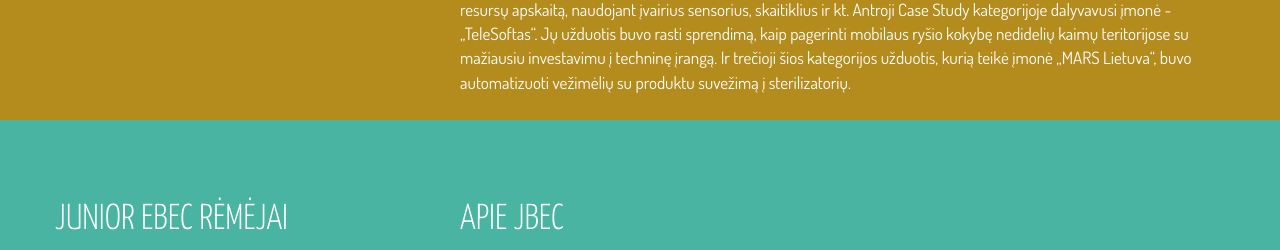
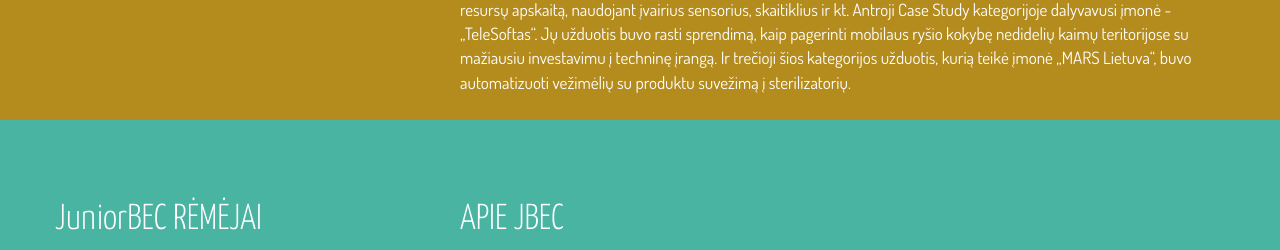
Before and after one commit to marval2/ebeclt, a PHP site: page / in a window 1280 px wide. Shown: the part 2745-2995 px from the top of the page. Run offline with PHP 8.4, Linux system fonts and the light colour scheme; some libraries are stand-ins or nearby versions.

Commit message:
Pataisyta JuniorBEC antraštė

```diff
--- a/css/main.css
+++ b/css/main.css
@@ -803,3 +803,7 @@ h2 {
 #footer a:hover {
   color:#1B7B98
 }
+
+#jbecTitle{
+  text-transform: none;
+}
--- a/index.html
+++ b/index.html
@@ -225,7 +225,7 @@
             <div class="row">
                 <div class="col-sm-4">
                     <div id="sponsor-jbec" class="row h2-padding" >
-                        <h2>junior ebec Rėmėjai</h2>
+                        <h2 id="jbecTitle">JuniorBEC RĖMĖJAI</h2>
                         <div class="item active">
                             <ul>
                                 <li><a href="https://www.kartlandas.lt/"><img class="img-responsive" src="images/sponsor/kartlandas_baltas.png" alt=""></a></li>
```
